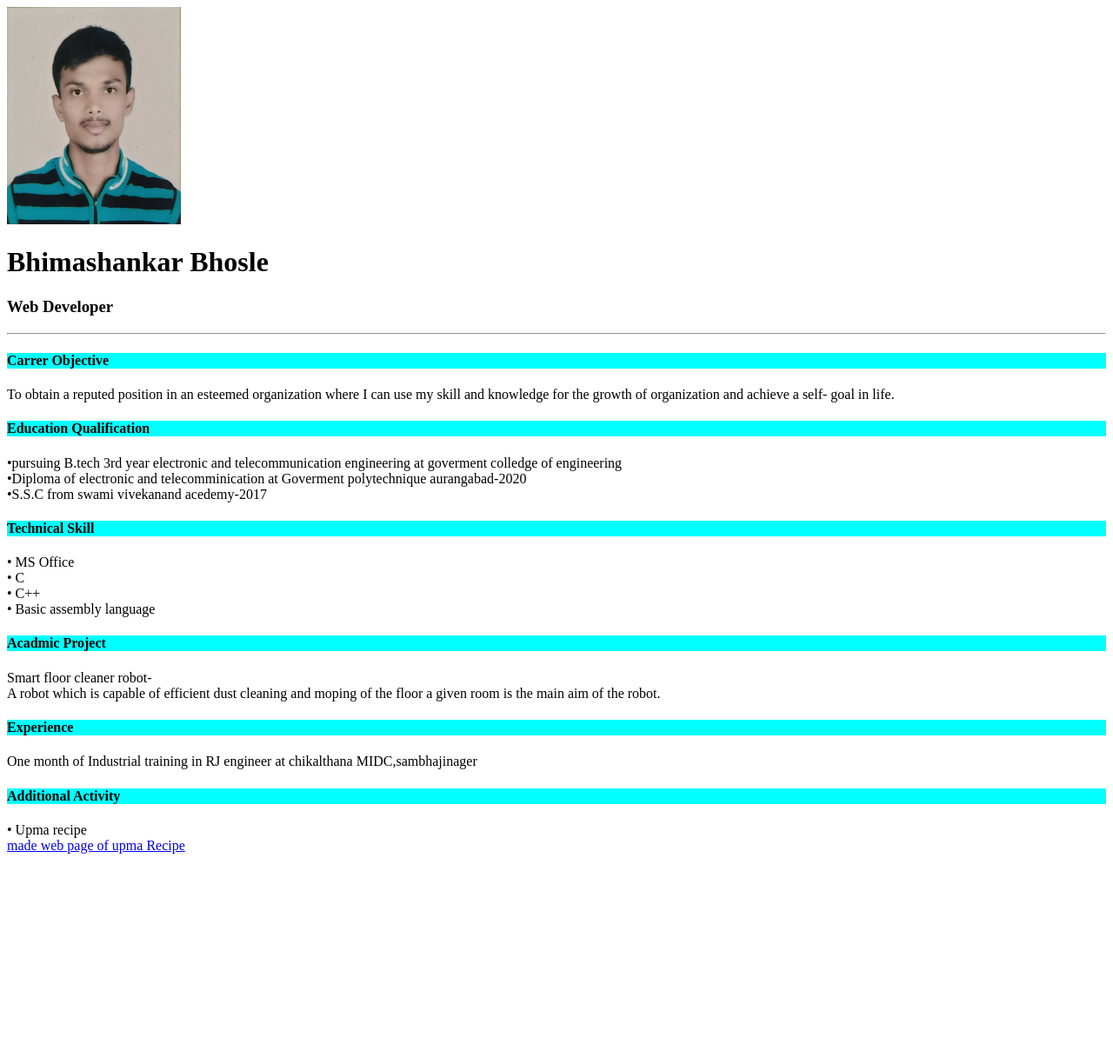
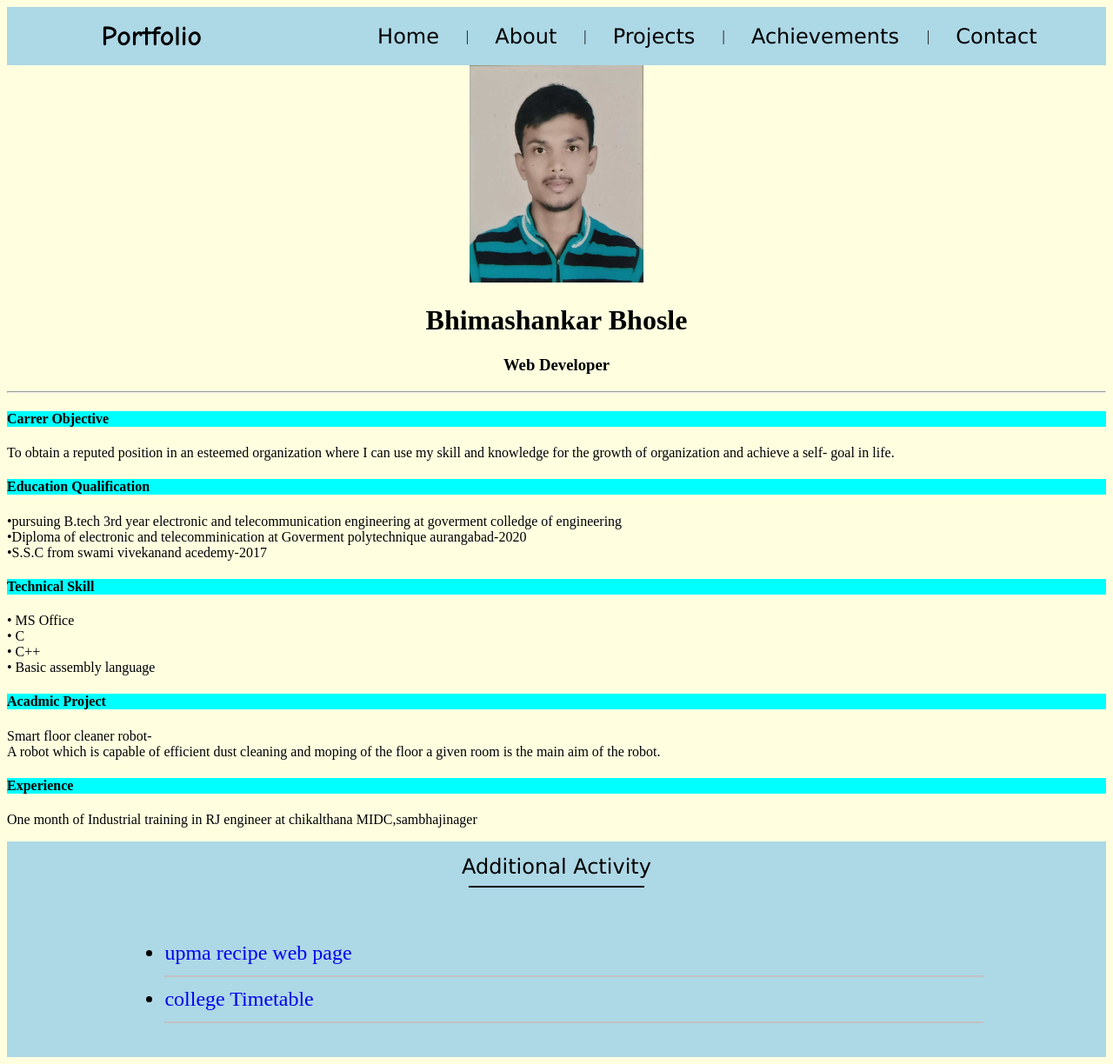
Before and after one commit to shubhambhosle2999/portfolio, a plain HTML site: page index.html in a window 1280 px wide. Shown: the whole page at 87% size. Before the commit the page ends 998 px from the top, so only its background shows below. Drawn offline with Linux system fonts and the light colour scheme.

Commit message:
Update index.html

```diff
--- a/index.html
+++ b/index.html
@@ -6,10 +6,96 @@
     <meta name="viewport" content="width=<device-width>, initial-scale=1.0">
     <title>Document</title>
 </head>
-<body>
+<body bgcolor="lightyellow">
+    <!--Header(start)-->
+    <table id="header" border="0" width="100%"
+        cellpadding="0" cellspacing="0" bgcolor="lightblue">
+        <tr>
+            <td>
+                <table border="0" cellpadding="15"
+                    cellspacing="0" width="90%" align="center">
+                    <tr>
+                        <td>
+
+
+                        </td>
+
+                        <td>
+                            <font face="Comic sans MS" size="6">
+                                <b>Portfolio</b>
+                            </font>
+                        </td>
+
+                        <td width="15%">
+
+                        </td>
+
+                        <td>
+                            <a href="#home" style="text-decoration:none">
+                                <font face="Verdana" size="5" color=black>
+                                    Home
+                                </font>
+                            </a>
+                        </td>
+
+                        <td>
+                            |
+                        </td>
+
+                        <td>
+                            <a href="#about" style="text-decoration:none">
+                                <font face="Verdana" size="5" color=black>
+                                    About
+                                </font>
+                            </a>
+                        </td>
+
+                        <td>
+                            |
+                        </td>
+
+                        <td>
+                            <a href="#projects" style="text-decoration:none">
+                                <font face="Verdana" size="5" color=black>
+                                    Projects
+                                </font>
+                            </a>
+                        </td>
+
+                        <td>
+                            |
+                        </td>
+
+                        <td>
+                            <a href="#achievements" style="text-decoration:none">
+                                <font face="Verdana" size="5" color=black>
+                                    Achievements
+                                </font>
+                            </a>
+                        </td>
+
+                        <td>
+                            |
+                        </td>
+
+                        <td>
+                            <a href="#contact" style="text-decoration:none">
+                                <font face="Verdana" size="5" color=black>
+                                    Contact
+                                </font>
+                            </a>
+                        </td>
+                    </tr>
+                </table>
+            </td>
+        </tr>
+    </table>
+    <!--Header(end)-->
+    <center>
     <img src="Bhimashankar.jpg" height="250" width="200">
     <h1>Bhimashankar Bhosle </h1>
     <h3>Web Developer</h3>
+    </center>
     <hr>
     <h4 style="background-color:aqua">Carrer Objective</h4>
     <p>To obtain a reputed position in an esteemed organization where I can use my skill and knowledge for the growth of organization and achieve a self- goal in life.</p>
@@ -36,8 +122,61 @@
 
         <h4 style="background-color:aqua">Experience</h4>
         <p>One month of Industrial training in RJ engineer at chikalthana MIDC,sambhajinager</p>
-        <h4 style="background-color:aqua">Additional Activity</h4>
-        <P>• Upma recipe <br>
-        <a href="https://shubhambhosle2999.github.io/upma-reci-pe/">made web page of upma Recipe</a></P>
+
+
+        <!--Projects(start)-->
+    <table id="projects" border="0" width="100%"
+    cellpadding="0" cellspacing="0" bgcolor="lightblue">
+    <tr>
+        <td>
+            <table border="0" cellpadding="15"
+                cellspacing="0" width="80%" align="center">
+                <tr>
+                    <td height="10" align="center"
+                        valign="middle" colspan="2">
+                        <font face="Verdana" size="5"
+                            color="black">
+                            Additional Activity
+                        </font>
+                        <hr color="black" width="200">
+                    </td>
+                </tr>
+
+                <tr>
+                    <td height="10">
+                        <font face="Times New Roman"
+                            size="5" color="black">
+                            <ul>
+                                <li>
+
+                                    <a href="https://shubhambhosle2999.github.io/upma-reci-pe/" style="text-decoration:none">
+                                        upma recipe web page
+                                    </a>
+                                    <hr color="#c2c0c3">
+                                </li>
+
+                                <li>
+
+
+                                    <a href="https://shubhambhosle2999.github.io/collegetimetable/" style="text-decoration:none"
+                                        color="#c2c0c3">
+                                          college Timetable
+                                    </a>
+                                    <hr color="#c2c0c3">
+                                </li>
+
+
+                            </ul>
+
+                        </font>
+                    </td>
+
+
+                </tr>
+            </table>
+        </td>
+    </tr>
+</table>
+<!--Projects(end)-->
 </body>
 </html>
```
